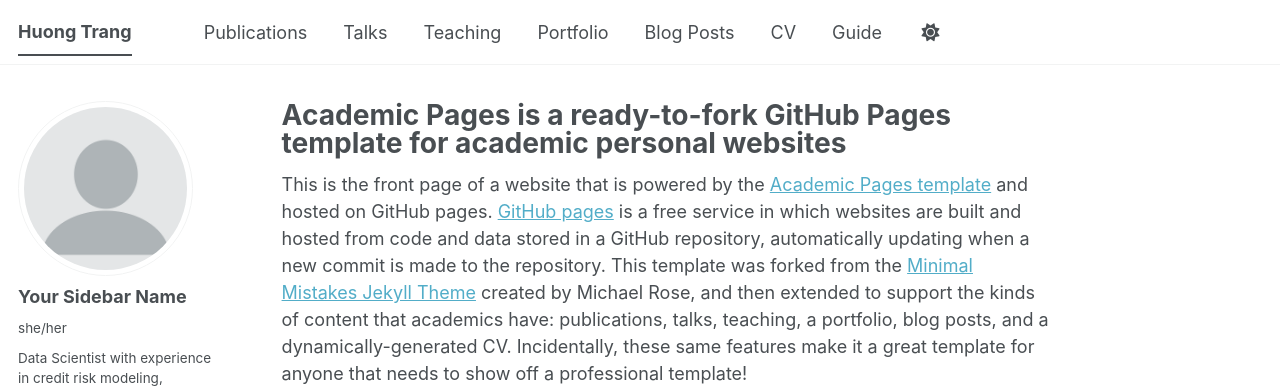
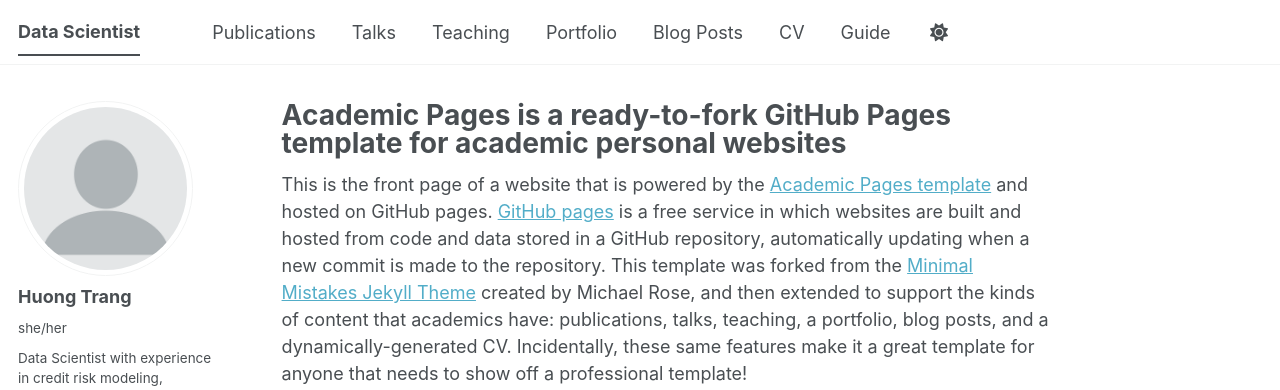
Before and after one commit to HuongTrangDo/huongtrangdo.github.io, a Jekyll site: the page built from _pages/about.md, in a window 1280 px wide. Shown: the top 390 px of the page. Built offline with Jekyll 4.4.1, drawn with Linux system fonts in a browser that asks for light colours; a script bundle is joined from its source files by our own code; library files that are not in the unit come from our copies.

Commit message:
Update _config.yml

```diff
--- a/_config.yml
+++ b/_config.yml
@@ -9,7 +9,7 @@
 # Basic Site Settings
 locale                   : "en-US"
 site_theme               : "default" # The available themes options are "default", "air", "sunrise", "mint", "dirt" and "contrast"
-title                    : "Huong Trang"
+title                    : "Data Scientist"
 title_separator          : "-"
 name                     : &name "Huong Trang"
 description              : &description "Data Scientist transitioning into AI, interested in applying machine learning to real-world problems."   # Update this with a general description of your site, this is the default if not overridden by a page
@@ -24,13 +24,13 @@
 author:
   # Biographic information
   avatar           : "profile.png"
-  name             : "Your Sidebar Name"
+  name             : "Huong Trang"
   pronouns         : "she/her"
   bio              : "Data Scientist with experience in credit risk modeling, currently exploring AI applications in real-world systems."
   location         : "Ho Chi Minh City, Vietnam"
   employer         : #"University"
   uri              : # URL
-  email            : "dothihuonhtrang@gmail.com"
+  email            : "dothihuongtrang@gmail.com"
 
   # Academic websites
   academia         : # URL
```
